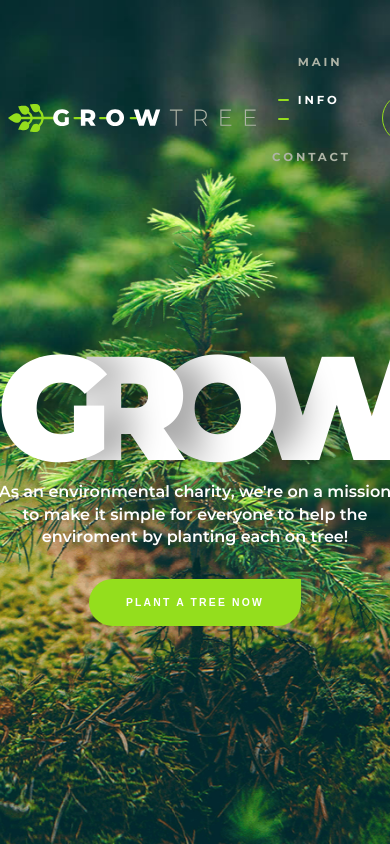
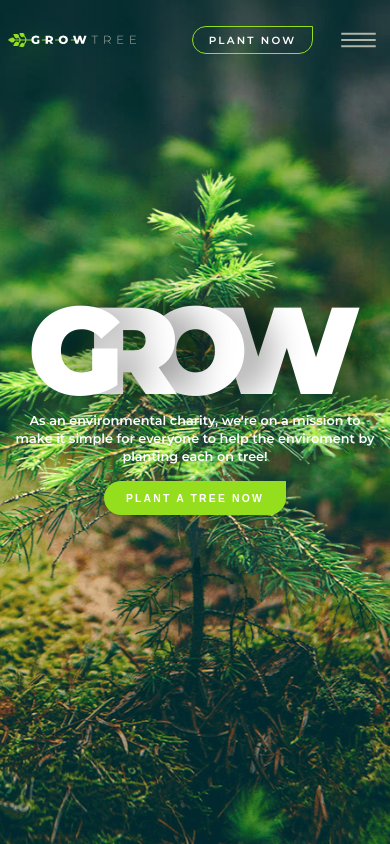
Before and after one commit to WeronikaGRIG/grow_project, a plain HTML site: page index.html in a window 390 px wide. Drawn offline with Linux system fonts and the light colour scheme.

Commit message:
add @media

```diff
--- a/css/main.css
+++ b/css/main.css
@@ -212,3 +212,76 @@ body {
 .submenu {
   pointer-events: auto;
 }
+
+@media screen and (max-width: 768px) {
+  .top-line {
+    padding: 1.6em 0;
+  }
+  .logo img {
+    width: 10em;
+  }
+  .main-menu li {
+    display: block;
+    margin: 0.5em 0;
+  }
+  .main-menu li > * {
+    font-size: 0.9em;
+  }
+  .main-menu li > *:before,
+  .main-menu li > *:after {
+    width: 9px;
+    left: -1px;
+  }
+  .button {
+    padding: 0.8em 2em;
+    font-size: 0.75em;
+  }
+  .button--top {
+    margin: 0 1em 0 1.5em;
+  }
+  .button--main {
+    margin-top: 2em;
+    padding: 1.2em 2.5em;
+  }
+  .header-content h1 {
+    font-size: calc(var(--index) * 11);
+  }
+  .letters .letter {
+    margin-left: calc(var(--index) * -2.9);
+    right: calc(var(--index) * -1.4);
+  }
+  .header-content p {
+    max-width: 90%;
+    font-size: 0.9em;
+  }
+}
+
+@media screen and (max-width: 480px) {
+  .top-line {
+    padding: 1em 0;
+  }
+  .logo img {
+    width: 8em;
+  }
+  .main-menu li {
+    display: none;
+  }
+  .button {
+    padding: 0.6em 1.5em;
+    font-size: 0.65em;
+  }
+  .button--top {
+    margin: 0 0.5em 0 1em;
+  }
+  .button--main {
+    margin-top: 1.5em;
+    padding: 1em 2em;
+  }
+  .header-content h1 {
+    font-size: calc(var(--index) * 10);
+  }
+  .header-content p {
+    max-width: 95%;
+    font-size: 0.8em;
+  }
+}
```
